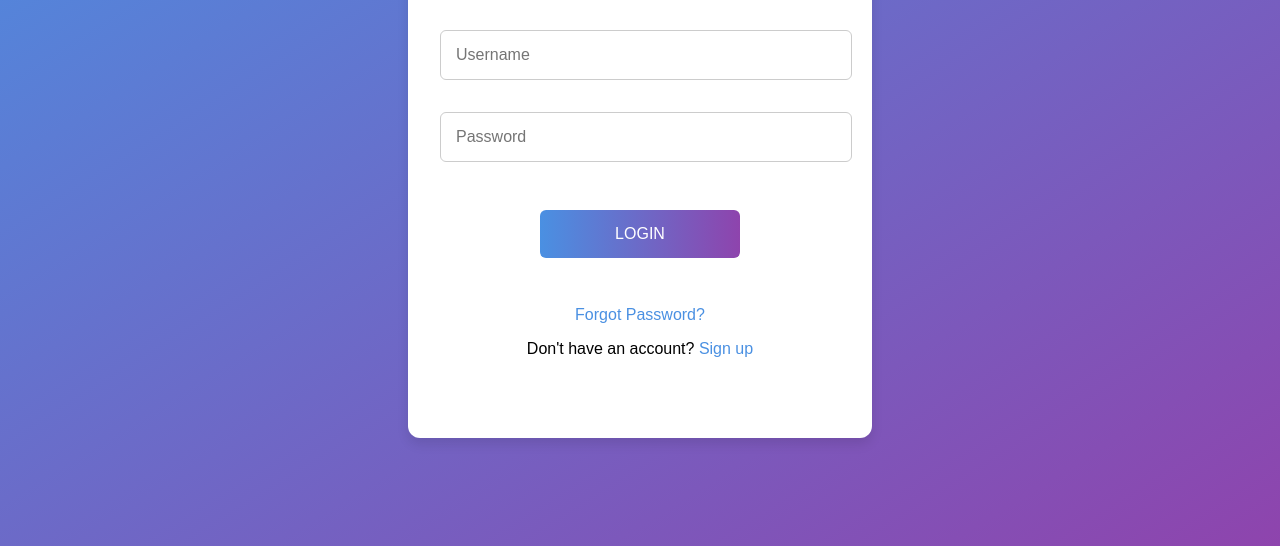
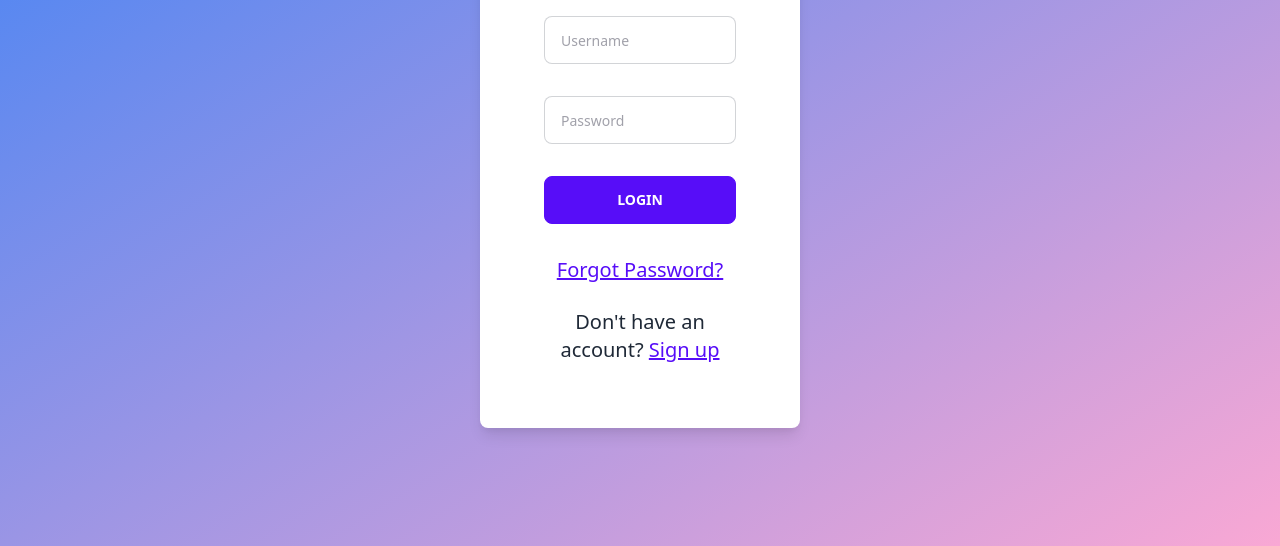
Before and after one commit to arpo008/Enterprise-Resource-Mnagement-System, a website: page Frontend/login.html in a window 1280 px wide. Shown: the part 254-800 px from the top of the page. Drawn offline with nearby package versions, Linux system fonts and the light colour scheme.

Commit message:
Converted to tailwind by Mishi

```diff
--- a/Frontend/login.html
+++ b/Frontend/login.html
@@ -1,69 +1,11 @@
 <!DOCTYPE html>
-<html lang="en">
+<html lang="en" data-theme="light">
 <head>
   <meta charset="UTF-8">
   <meta name="viewport" content="width=device-width, initial-scale=1.0">
   <title>Login Form</title>
-  <style>
-    body {
-      margin: 0;
-      font-family: Arial, sans-serif;
-      display: flex;
-      justify-content: center;
-      align-items: center;
-      height: 100vh;
-      background: linear-gradient(to bottom right, #4a90e2, #8e44ad);
-    }
-
-    .login-container {
-      background-color: #fff;
-      padding: 4rem 2rem;
-      width: 400px;
-      border-radius: 12px;
-      box-shadow: 0 6px 12px rgba(0, 0, 0, 0.1);
-      text-align: center;
-    }
-
-    .login-container h1 {
-      margin-bottom: 2rem;
-      font-size: 2.2rem;
-    }
-
-    .login-container input {
-      width: calc(100% - 20px); /* Ensure inputs fit perfectly inside the form */
-      padding: 15px;
-      margin: 1rem 0;
-      border: 1px solid #ccc;
-      border-radius: 6px;
-      font-size: 1rem;
-    }
-
-    .login-container button {
-      width: 50%;
-      padding: 15px;
-      margin: 2rem 0;
-      border: none;
-      border-radius: 6px;
-      background: linear-gradient(to right, #4a90e2, #8e44ad);
-      color: white;
-      font-size: 1rem;
-      cursor: pointer;
-    }
-
-    .login-container button:hover {
-      opacity: 0.9;
-    }
-
-    .login-container a {
-      text-decoration: none;
-      color: #4a90e2;
-      font-size: 1rem;
-    }
-
-    .login-container a:hover {
-      text-decoration: underline;
-    }
-  </style>
+  <link href="https://cdn.jsdelivr.net/npm/tailwindcss@2.2.19/dist/tailwind.min.css" rel="stylesheet">
+  <link href="https://cdn.jsdelivr.net/npm/daisyui@1.14.0/dist/full.css" rel="stylesheet">
   <script>
     function redirectToDashboard(event) {
       event.preventDefault();
@@ -71,19 +13,23 @@
     }
   </script>
 </head>
-<body>
-  <div class="login-container">
-    <h1>LOGIN</h1>
-    <form>
-      <input type="text" placeholder="Username">
-      <input type="password" placeholder="Password">
-      <button type="submit">LOGIN</button>
-      <p>
-        <a href="#">Forgot Password?</a>
-      </p>
-      <p>
-        Don't have an account? <a href="#">Sign up</a>
-      </p>
+<body class="flex items-center justify-center min-h-screen bg-gradient-to-br from-blue-500 to-pink-300">
+  <div class="bg-white p-16 rounded-lg shadow-lg w-3/12  text-center">
+    <h1 class="text-5xl font-bold mb-10">LOGIN</h1>
+    <form onsubmit="redirectToDashboard(event)">
+      <div class="mb-8">
+        <input type="text" placeholder="Username" class="input input-bordered w-full h-14 text-xl">
+      </div>
+      <div class="mb-8">
+        <input type="password" placeholder="Password" class="input input-bordered w-full h-14 text-xl">
+      </div>
+      <button type="submit" class="btn btn-primary w-full h-14 text-xl">LOGIN</button>
+      <div class="mt-8">
+        <a href="#" class="link link-primary text-xl">Forgot Password?</a>
+      </div>
+      <div class="mt-6 text-xl">
+        Don't have an account? <a href="#" class="link link-primary">Sign up</a>
+      </div>
     </form>
   </div>
 </body>
```
